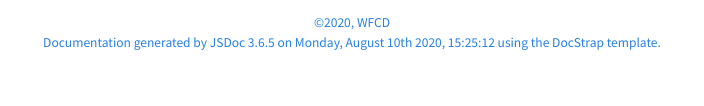
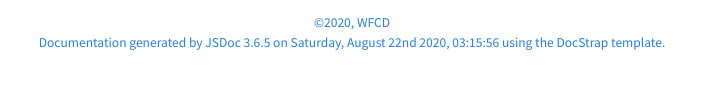
Before and after one commit to WFCD/worldstate-emitter, a website: page docs/RSS.html in a window 1280 px wide. Shown: the part 502-608 px from the top of the page, 288-992 px from the left. Drawn offline with Linux system fonts and the light colour scheme.

Commit message:
chore(automated): Docs Update 256 [ci skip]

```diff
--- a/docs/RSS.html
+++ b/docs/RSS.html
@@ -295,7 +295,7 @@
 <span class="jsdoc-message">
 	Documentation generated by <a href="https://github.com/jsdoc3/jsdoc">JSDoc 3.6.5</a>
 
-		on Monday, August 10th 2020, 15:25:12
+		on Saturday, August 22nd 2020, 03:15:56
 
 	using the <a href="https://github.com/docstrap/docstrap">DocStrap template</a>.
 </span>
```
Also changed, not shown: docs/TwitterCache.html (+1 -1 lines), docs/WSCache.html (+1 -1 lines), docs/Worldstate.html (+1 -1 lines), docs/classes.list.html (+1 -1 lines), docs/global.html (+1 -1 lines), docs/handlers_RSS.js.html (+1 -1 lines), docs/handlers_Twitter.js.html (+1 -1 lines), docs/handlers_Worldstate.js.html (+1 -1 lines), docs/index.html (+1 -1 lines), docs/utilities_WSCache.js.html (+1 -1 lines), docs/utilities_index.js.html (+1 -1 lines).
